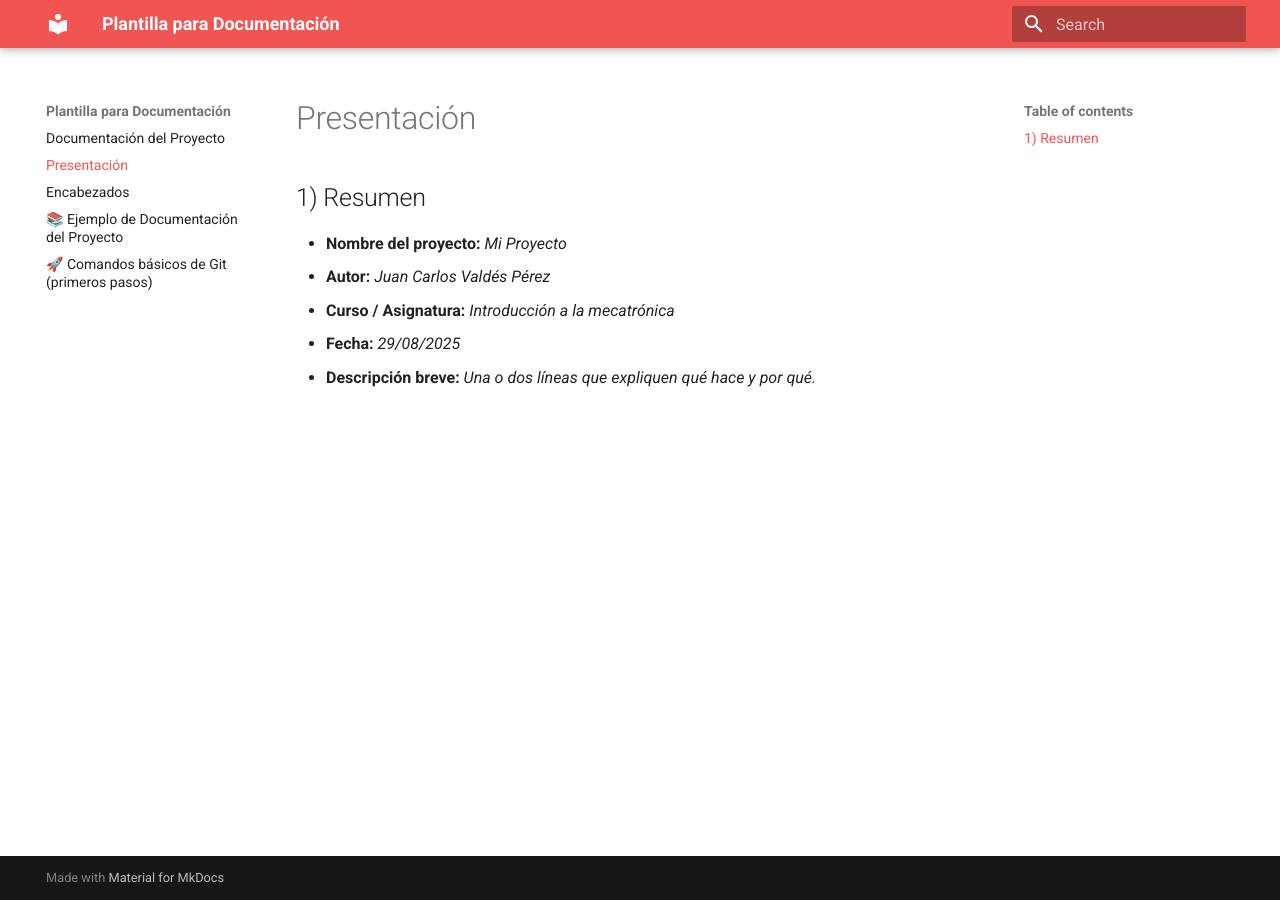
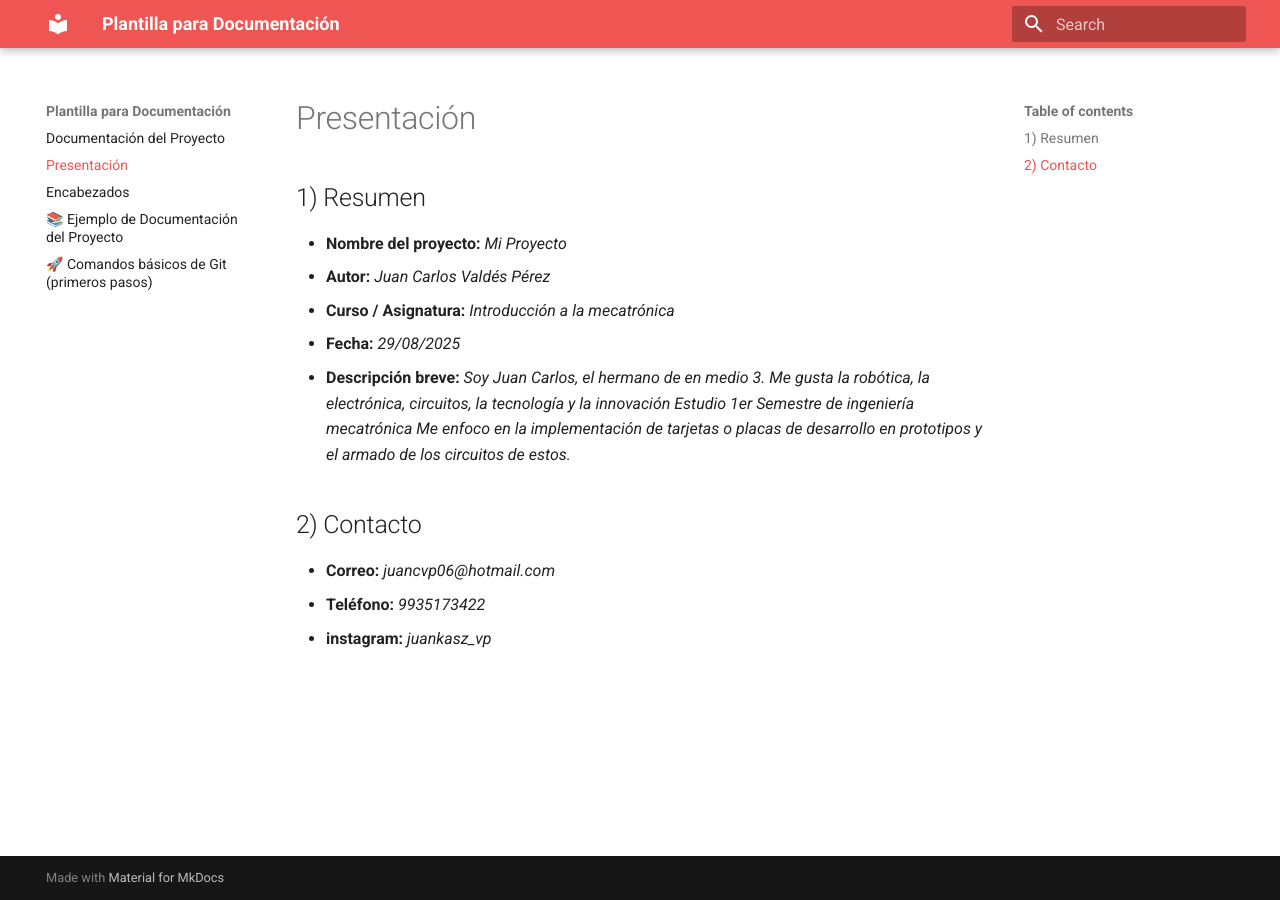
Before and after one commit to Juankashifu/Portafolio-Ibero, an MkDocs documentation site: the page built from docs/Presentación.md, in a window 1280 px wide. Built offline with MkDocs 1.6.1 and Material for MkDocs 9.7.7, drawn with Linux system fonts in a browser that asks for light colours.

Commit message:
Update Presentación.md

```diff
--- a/docs/Presentación.md
+++ b/docs/Presentación.md
@@ -4,4 +4,13 @@
 - **Autor:** _Juan Carlos Valdés Pérez_
 - **Curso / Asignatura:** _Introducción a la mecatrónica_
 - **Fecha:** _29/08/2025_
-- **Descripción breve:** _Una o dos líneas que expliquen qué hace y por qué._
+- **Descripción breve:** _Soy Juan Carlos, el hermano de en medio 3.
+Me gusta la robótica, la electrónica, circuitos, la tecnología y la innovación
+Estudio 1er Semestre de ingeniería mecatrónica
+Me enfoco en la implementación de tarjetas o placas de desarrollo en prototipos y el armado de los circuitos de estos._
+
+## 2) Contacto
+
+- **Correo:** _juancvp06@hotmail.com_
+- **Teléfono:** _9935173422_
+- **instagram:** _juankasz_vp_
```
